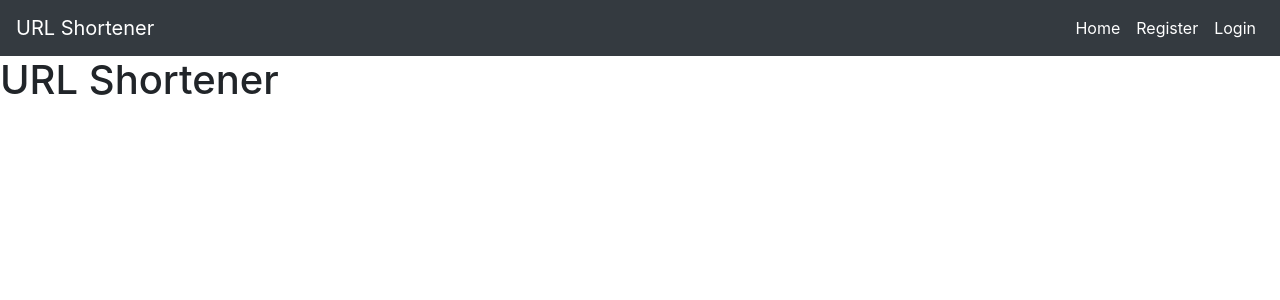
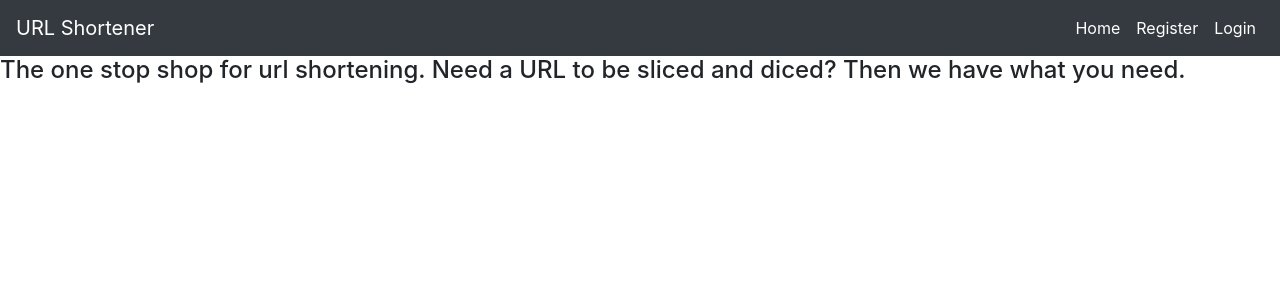
Before and after one commit to jpal29/URL_SHORTENER, a Flask app: page / in a window 1280 px wide. Shown: the top 300 px of the page. Run offline with Flask 2, Linux system fonts and the light colour scheme; some libraries are stand-ins or nearby versions.

Commit message:
Added some placeholder text

```diff
--- a/shortener/templates/index.html
+++ b/shortener/templates/index.html
@@ -1,7 +1,6 @@
 {% extends 'base.html' %}
 
 {% block header %}
-  <h1>{% block title %}URL Shortener{% endblock %}</h1>
 {% endblock %}
 
 {% block content %}
@@ -12,7 +11,6 @@
             <input type="submit" value="Shorten!">
         </form>
         <button id="edit" type="button">Edit</button>
-    {% endif %}
         <ul>
             {% for formatted_url in formatted_urls %}
                 <div class="container-name">
@@ -27,5 +25,13 @@
             {% endfor %}
 
         </ul>
+    {% else %}
+        <h4>
+            The one stop shop for url shortening. Need a URL to be sliced and diced? Then we have
+            what you need.
+        </h4>
+
+    {% endif %}
+
 
 {% endblock %}
```
Lines whose indentation alone changed are shown as unchanged.
